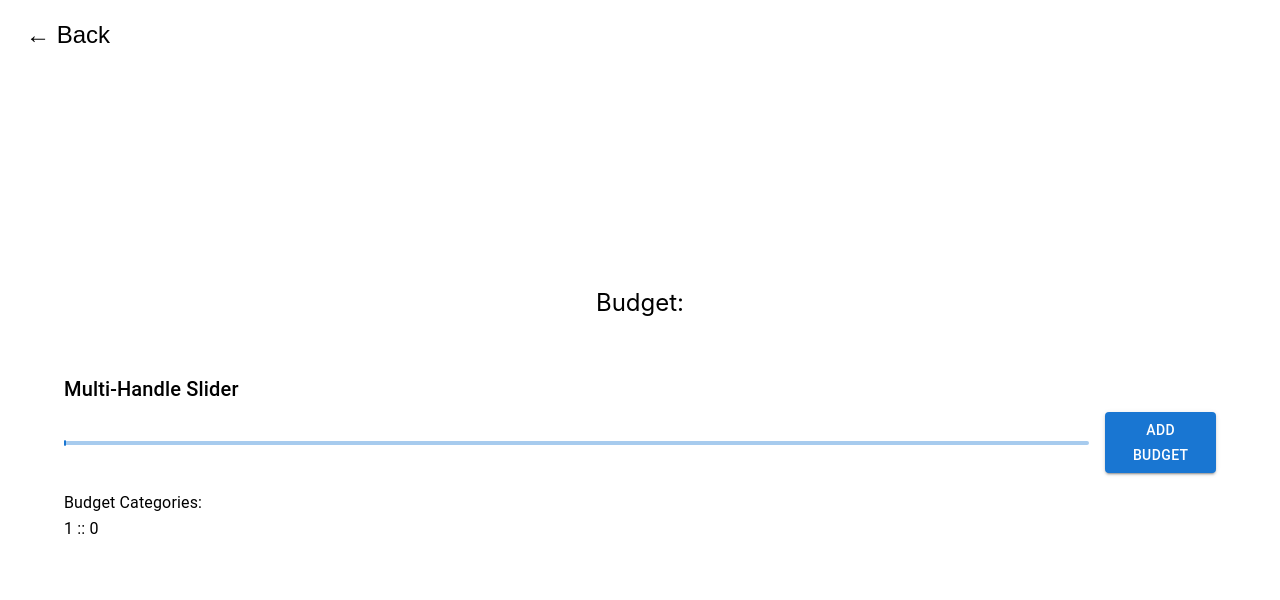
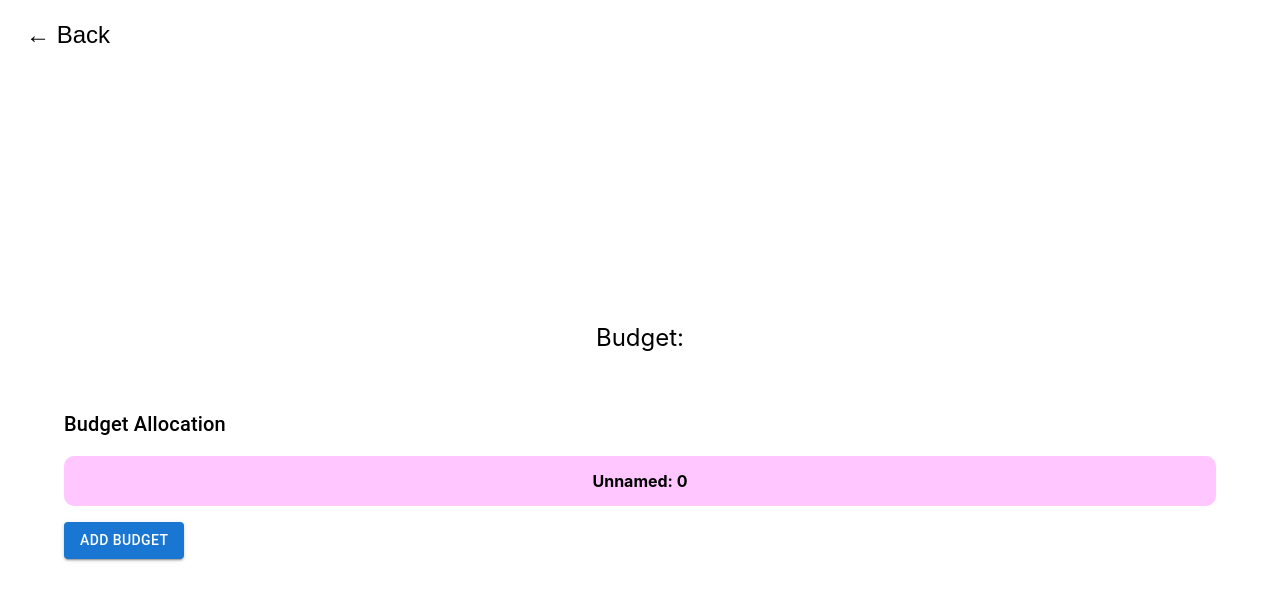
Before and after one commit to aspiforgreat/traveltracker, a React (Create React App) app: page /detail in a window 1280 px wide. Shown: the top 600 px of the page. Built offline with nearby package versions, Linux system fonts and the light colour scheme.

Commit message:
made the slider nicer

```diff
--- a/package.json
+++ b/package.json
@@ -9,6 +9,8 @@
     "cra-template": "1.2.0",
     "react": "^19.0.0",
     "react-dom": "^19.0.0",
+    "react-draggable": "^4.4.6",
+    "react-rnd": "^10.4.14",
     "react-router-dom": "^7.1.5",
     "react-scripts": "5.0.1",
     "web-vitals": "^4.2.4"
--- a/src/DetailPage.js
+++ b/src/DetailPage.js
@@ -1,104 +1,101 @@
 import React, { useState } from "react";
 import { useNavigate, useLocation } from "react-router-dom";
-import {
-    Box,
-    Button,
-    Slider,
-    Typography,
-    Grid,
-    Container,
-    TextField,
-    Modal,
-} from "@mui/material";
+import { Box, Button, Typography, Container, Slider, TextField, Modal } from "@mui/material";
 import "./DetailPage.css";
+
+const getRandomColor = (existingColors) => {
+    const colors = ["#ffadad", "#ffd6a5", "#fdffb6", "#caffbf", "#9bf6ff", "#a0c4ff", "#bdb2ff", "#ffc6ff"];
+    let newColor;
+    do {
+        newColor = colors[Math.floor(Math.random() * colors.length)];
+    } while (existingColors.includes(newColor));
+    return newColor;
+};
 
 const DetailPage = () => {
     const navigate = useNavigate();
     const location = useLocation();
-    const box = location.state?.box; // Get the box data
+    const box = location.state?.box;
 
-    const [handles, setHandles] = useState([]); // positions (0-100)
+    const [handles, setHandles] = useState([]);
+    const [regionNames, setRegionNames] = useState([""]);
+    const [regionColors, setRegionColors] = useState([]);
+    const [modalOpen, setModalOpen] = useState(false);
+    const [defaultRegionName, setDefaultRegionName] = useState("");
+    const [newRegionName, setNewRegionName] = useState("");
+    const [namingType, setNamingType] = useState("both");
     const maxHandles = 5;
-    const [regionNames, setRegionNames] = useState([""]); // First region initially unnamed
 
-    // Modal state for naming regions
-    const [regionNameModalOpen, setRegionNameModalOpen] = useState(false);
-    const [defaultRegionName, setDefaultRegionName] = useState(""); // For first-time naming
-    const [newRegionName, setNewRegionName] = useState(""); // For the new region
-    const [namingType, setNamingType] = useState("");
-
-    // Function to add a handle
-    const addHandle = () => {
-        if (handles.length < maxHandles) {
-            let newHandle = handles.length === 0 ? 50 : Math.min(handles[handles.length - 1] + 10, 100);
-            setHandles([...handles, newHandle].sort((a, b) => a - b));
-        }
-    };
-
-    // Handle slider movement
     const handleSliderChange = (event, newValue) => {
         if (Array.isArray(newValue)) {
             setHandles([...newValue].sort((a, b) => a - b));
         }
     };
 
-    // Compute region sizes
-    let computedRegions = [];
-    if (handles.length > 0) {
-        computedRegions.push(handles[0]); // First region
-        for (let i = 1; i < handles.length; i++) {
-            computedRegions.push(handles[i] - handles[i - 1]);
+    const addHandle = () => {
+        if (handles.length < maxHandles) {
+            let newHandle = handles.length === 0 ? 50 : Math.min(handles[handles.length - 1] + 10, 100);
+            setHandles([...handles, newHandle].sort((a, b) => a - b));
+            setRegionColors([...regionColors, getRandomColor(regionColors)]);
+            setModalOpen(true);
         }
-        computedRegions.push(100 - handles[handles.length - 1]); // Remaining region
-    } else {
-        computedRegions.push(100);
-    }
-
-    // Handle button click to add a new region
-    const handleAddHandleClick = () => {
-        if (!regionNames[0] || regionNames[0].trim() === "") {
-            setNamingType("both"); // Name both default and new region
-        } else {
-            setNamingType("new"); // Name only the new region
-        }
-        setRegionNameModalOpen(true);
     };
 
-    // Handle submitting the region names
     const handleRegionNameSubmit = () => {
         if (namingType === "both") {
-            // Update the default region name and add a new one
             setRegionNames([defaultRegionName, newRegionName]);
-            addHandle();
-        } else if (namingType === "new") {
-            // Only add the new region name
-            setRegionNames((prev) => [...prev, newRegionName]);
-            addHandle();
+        } else {
+            setRegionNames([...regionNames, newRegionName]);
         }
-
-        // Reset modal state
         setDefaultRegionName("");
         setNewRegionName("");
-        setNamingType("");
-        setRegionNameModalOpen(false);
+        setNamingType("new");
+        setModalOpen(false);
     };
+
+    let computedRegions = handles.length > 0
+        ? [handles[0], ...handles.slice(1).map((h, i) => h - handles[i]), 100 - handles[handles.length - 1]]
+        : [100];
 
     return (
         <div className="detail-page">
-            <button className="back-button" onClick={() => navigate("/")}>
-                ← Back
-            </button>
+            <button className="back-button" onClick={() => navigate("/")}>← Back</button>
             <div className="box-info">
                 <h2>{box?.name}</h2>
                 <p>Budget: {box?.number}</p>
             </div>
 
-            {/* Slider Section */}
             <Container sx={{ mt: 4 }}>
-                <Typography variant="h6" gutterBottom>
-                    Multi-Handle Slider
-                </Typography>
-                <Box sx={{ display: "flex", alignItems: "center", width: "100%" }}>
+                <Typography variant="h6" gutterBottom>Budget Allocation</Typography>
+                <Box sx={{ width: "100%", mt: 2, position: "relative", height: "50px" }}>
+                    <Box
+                        sx={{
+                            display: "flex",
+                            width: "100%",
+                            height: "50px",
+                            borderRadius: "10px",
+                            overflow: "hidden"
+                        }}>
+                        {computedRegions.map((region, index) => (
+                            <Box
+                                key={index}
+                                sx={{
+                                    flex: region,
+                                    backgroundColor: regionColors[index] || getRandomColor(regionColors), // Always colorful
+                                    display: "flex",
+                                    alignItems: "center",
+                                    justifyContent: "center",
+                                    color: "#000",
+                                    fontWeight: "bold",
+                                    padding: "4px",
+                                    borderRight: index < computedRegions.length - 1 ? "2px solid white" : "none"
+                                }}
+                            >
+                                {regionNames[index] || "Unnamed"}: {Math.round((region / 100) * (box?.number || 0))}
+                            </Box>
+                        ))}
+
+                    </Box>
                     <Slider
                         value={handles}
                         onChange={handleSliderChange}
@@ -106,90 +103,65 @@ const DetailPage = () => {
                         min={0}
                         max={100}
                         step={1}
-                        disableSwap
-                        sx={{ flexGrow: 1 }}
+                        sx={{
+                            position: "absolute",
+                            top: 0,
+                            width: "100%",
+                            height: "100%", // Full height of the box
+                            '& .MuiSlider-thumb': {
+                                width: 8,  // Slightly wider for better grip
+                                height: "50px", // Matches box height
+                                backgroundColor: "#ccc", // Light grey color
+                                borderRadius: "4px",
+                                position: "absolute",
+                                top: 0,
+                                bottom: 0,
+                                transform: "none",
+                                display: "flex",
+                                alignItems: "center",
+                                justifyContent: "center",
+                            },
+                            '& .MuiSlider-track': {
+                                display: "none",
+                            },
+                            '& .MuiSlider-rail': {
+                                display: "none",
+                            },
+                        }}
                     />
-                    <Button
-                        variant="contained"
-                        onClick={handleAddHandleClick}
-                        disabled={handles.length >= maxHandles}
-                        sx={{ ml: 2 }}
-                    >
+
+
+                    <Button variant="contained" onClick={addHandle} disabled={handles.length >= maxHandles} sx={{ mt: 2 }}>
                         Add Budget
                     </Button>
-                </Box>
-
-                {/* Display Regions */}
-                <Box sx={{ mt: 2 }}>
-                    <Typography variant="subtitle1">
-                        Budget Categories:
-                    </Typography>
-                    <Grid container spacing={1}>
-                        {computedRegions.map((region, index) => {
-                            const amount = Math.round((region * (box?.number || 0)) / 100);
-                            return (
-                                <Grid item key={index}>
-                                    <Typography variant="body1">
-                                        {index + 1}{" "} :
-                                        {regionNames[index] ? ` ${regionNames[index]}` : ""}: {amount}
-                                    </Typography>
-                                </Grid>
-                            );
-                        })}
-                    </Grid>
                 </Box>
             </Container>
 
             {/* Modal for Naming Regions */}
-            <Modal open={regionNameModalOpen} onClose={() => setRegionNameModalOpen(false)}>
-                <Box
-                    sx={{
-                        display: "flex",
-                        flexDirection: "column",
-                        gap: 2,
-                        p: 3,
-                        bgcolor: "white",
-                        borderRadius: 2,
-                        width: 300,
-                        mx: "auto",
-                        mt: "20vh",
-                    }}
-                >
+            <Modal open={modalOpen} onClose={() => setModalOpen(false)}>
+                <Box sx={{ p: 3, bgcolor: "white", borderRadius: 2, width: 300, mx: "auto", mt: "20vh" }}>
                     <Typography variant="h6">
-                        {namingType === "both"
-                            ? "Name Default and New Region"
-                            : "Name New Region"}
+                        {namingType === "both" ? "Name Default and New Region" : "Name New Region"}
                     </Typography>
-
                     {namingType === "both" && (
                         <TextField
                             label="Default Region Name"
                             value={defaultRegionName}
                             onChange={(e) => setDefaultRegionName(e.target.value)}
+                            fullWidth
+                            sx={{ mt: 2 }}
                         />
                     )}
-
                     <TextField
                         label="New Region Name"
                         value={newRegionName}
                         onChange={(e) => setNewRegionName(e.target.value)}
+                        fullWidth
+                        sx={{ mt: 2 }}
                     />
-
-                    <Box sx={{ display: "flex", justifyContent: "flex-end", gap: 1 }}>
-                        <Button
-                            variant="outlined"
-                            onClick={() => {
-                                setRegionNameModalOpen(false);
-                                setDefaultRegionName("");
-                                setNewRegionName("");
-                                setNamingType("");
-                            }}
-                        >
-                            Cancel
-                        </Button>
-                        <Button variant="contained" onClick={handleRegionNameSubmit}>
-                            Save
-                        </Button>
+                    <Box sx={{ display: "flex", justifyContent: "flex-end", gap: 1, mt: 2 }}>
+                        <Button variant="outlined" onClick={() => setModalOpen(false)}>Cancel</Button>
+                        <Button variant="contained" onClick={handleRegionNameSubmit}>Save</Button>
                     </Box>
                 </Box>
             </Modal>
```
Also changed, not shown: 1 other file (tests, documents, lock files or other folders).
